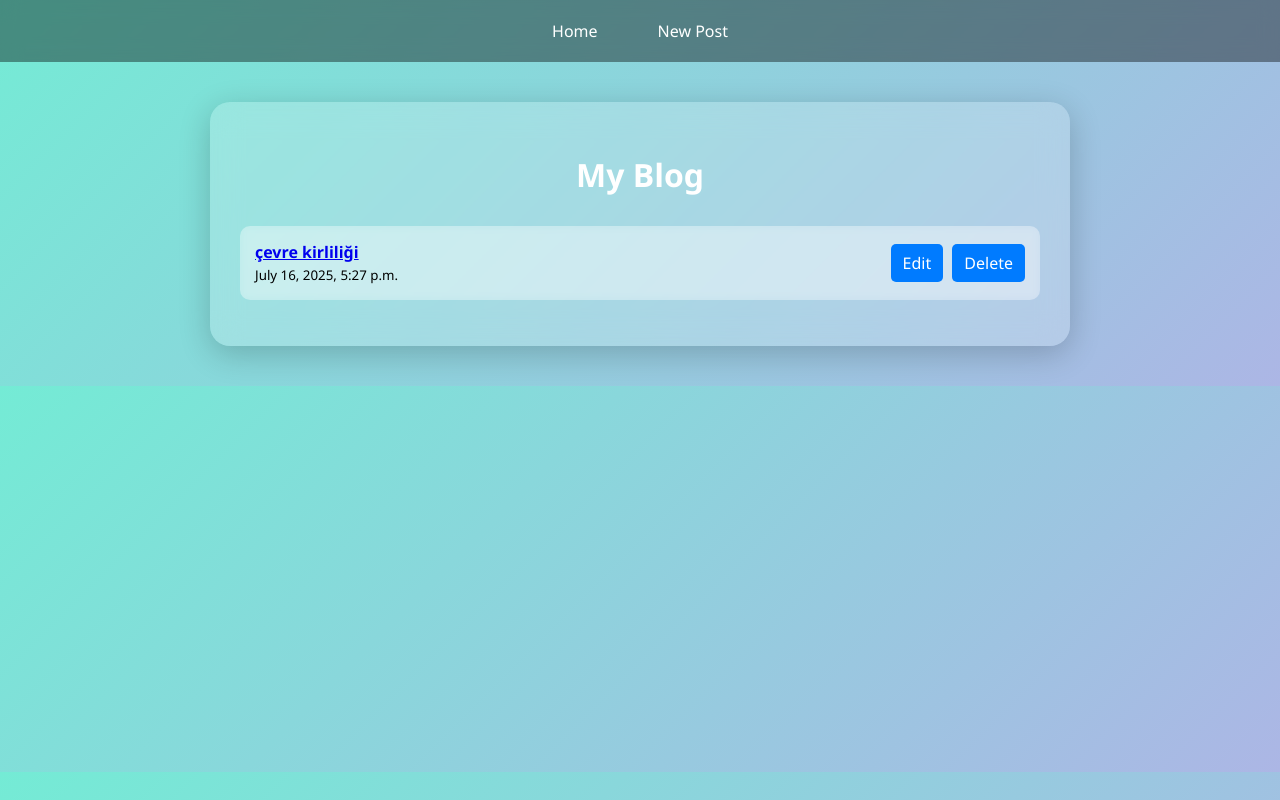
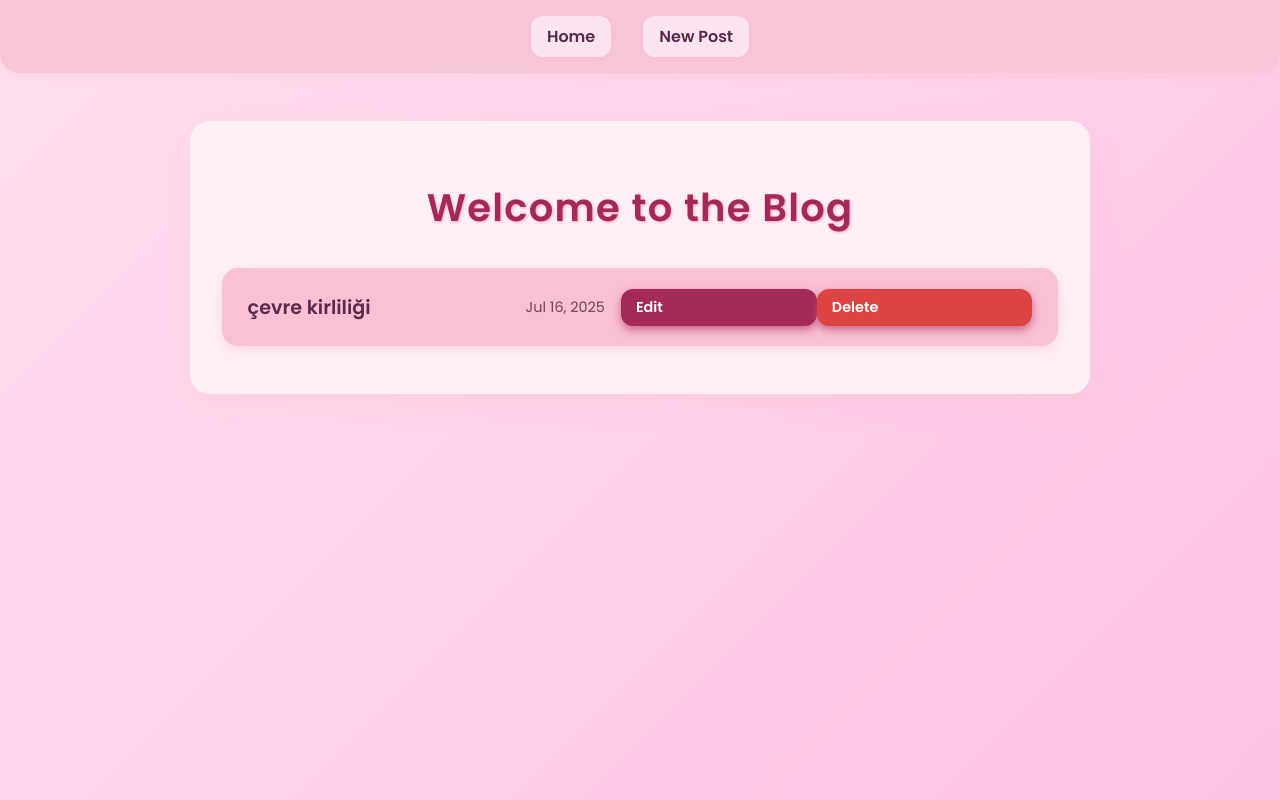
Before and after one commit to byznrdincer/blogapp, a Django app: page / in a window 1280 px wide. Run offline with Django 5.2, Linux system fonts and the light colour scheme; data comes from the database, SQL or seed files in the repository; both versions use the stored data as it was after the commit.

Commit message:
solved the problems

```diff
--- a/blogapp/templates/blog/home.html
+++ b/blogapp/templates/blog/home.html
@@ -1,102 +1,132 @@
+<!-- Örnek: blog/home.html pembe tonlarında tasarım -->
 <!DOCTYPE html>
 <html lang="en">
 <head>
-    <meta charset="UTF-8">
-    <meta name="viewport" content="width=device-width, initial-scale=1.0">
+  <meta charset="UTF-8" />
+  <meta name="viewport" content="width=device-width, initial-scale=1" />
   <title>Blog Home</title>
+  <link href="https://fonts.googleapis.com/css2?family=Poppins:wght@400;600&display=swap" rel="stylesheet" />
   <style>
+    * {
+      box-sizing: border-box;
+    }
     body {
-            background: linear-gradient(135deg, #74ebd5 0%, #ACB6E5 100%);
-            font-family: 'Segoe UI', Tahoma, Geneva, Verdana, sans-serif;
+      font-family: 'Poppins', sans-serif;
+      background: linear-gradient(135deg, #ffe0f0 0%, #ffc1e3 100%);
       margin: 0;
       padding: 0;
+      min-height: 100vh;
+      color: #5a2a4d;
     }
     .navbar {
-            backdrop-filter: blur(10px);
-            background-color: rgba(0, 0, 0, 0.4);
-            padding: 10px;
+      background: #f7c6d9;
+      padding: 1rem 2rem;
       display: flex;
       justify-content: center;
-            gap: 20px;
+      gap: 2rem;
+      box-shadow: 0 2px 10px rgba(255, 182, 193, 0.3);
+      position: sticky;
+      top: 0;
+      z-index: 100;
+      border-radius: 0 0 20px 20px;
     }
     .navbar a {
-            color: white;
+      color: #5a2a4d;
+      font-weight: 600;
       text-decoration: none;
-            padding: 10px 20px;
-            border-radius: 8px;
-            transition: background 0.3s;
+      padding: 0.5rem 1rem;
+      border-radius: 12px;
+      transition: background 0.3s ease;
+      background: #fce4f1;
+      box-shadow: 0 2px 5px rgba(255, 182, 193, 0.6);
     }
     .navbar a:hover {
-            background-color: rgba(255, 255, 255, 0.2);
+      background: #f9c1d3;
+      box-shadow: 0 4px 15px rgba(255, 145, 183, 0.8);
+      color: #3e1f35;
     }
     .container {
-            max-width: 800px;
-            margin: 40px auto;
-            background: rgba(255, 255, 255, 0.2);
-            backdrop-filter: blur(15px);
+      max-width: 900px;
+      margin: 3rem auto;
+      padding: 2rem;
+      background: #fff0f6;
       border-radius: 20px;
-            padding: 30px;
-            box-shadow: 0 8px 32px rgba(0, 0, 0, 0.2);
+      box-shadow: 0 10px 30px rgba(255, 192, 203, 0.3);
     }
     h1 {
       text-align: center;
-            color: white;
-            margin-bottom: 30px;
+      font-weight: 700;
+      font-size: 2.4rem;
+      margin-bottom: 2rem;
+      color: #a32958;
+      letter-spacing: 1.3px;
+      text-shadow: 1px 1px 3px #f3a0c4;
     }
     ul {
       list-style: none;
       padding: 0;
     }
-        li {
-            background: rgba(255, 255, 255, 0.3);
-            margin: 10px 0;
-            padding: 15px;
-            border-radius: 10px;
-            backdrop-filter: blur(5px);
+    ul li {
+      background: #f9c1d3;
+      margin: 1rem 0;
+      padding: 1.3rem 1.6rem;
+      border-radius: 16px;
+      box-shadow: 0 4px 12px rgba(255, 182, 193, 0.4);
+      transition: transform 0.3s ease, box-shadow 0.3s ease;
       display: flex;
       justify-content: space-between;
       align-items: center;
     }
-        a.btn {
-            background: #007BFF;
+    ul li:hover {
+      transform: translateY(-3px);
+      box-shadow: 0 8px 25px rgba(255, 105, 180, 0.6);
+    }
+    ul li a {
+      text-decoration: none;
+      font-weight: 600;
+      font-size: 1.2rem;
+      color: #5a2a4d;
+      flex-grow: 1;
+    }
+    ul li p {
+      margin: 0 1rem;
+      color: #7e3e58;
+      font-size: 0.9rem;
+      white-space: nowrap;
+    }
+    .btn {
+      background-color: #a32958;
       color: white;
-            padding: 8px 12px;
+      padding: 8px 15px;
+      border-radius: 12px;
       text-decoration: none;
-            border-radius: 5px;
-            margin-left: 5px;
-            transition: 0.3s;
+      font-weight: 600;
+      box-shadow: 0 4px 8px #c35078cc;
+      transition: background-color 0.3s ease;
+      font-size: 0.9rem;
     }
-        a.btn:hover {
-            background: #0056b3;
-        }
-        .delete {
-            background: #dc3545;
-        }
-        .delete:hover {
-            background: #b02a37;
+    .btn:hover {
+      background-color: #7e2243;
+      box-shadow: 0 6px 14px #a3265ecc;
     }
   </style>
 </head>
 <body>
 
-    <div class="navbar">
+  <nav class="navbar">
     <a href="{% url 'home' %}">Home</a>
     <a href="{% url 'post_new' %}">New Post</a>
-    </div>
+  </nav>
 
   <div class="container">
-        <h1>My Blog</h1>
+    <h1>Welcome to the Blog</h1>
     <ul>
       {% for post in posts %}
       <li>
-                <div>
-                    <a href="{% url 'post_detail' post.id %}"><strong>{{ post.title }}</strong></a><br>
-                    <small>{{ post.date_posted }}</small>
-                </div>
-                <div>
+        <a href="{% url 'post_detail' post.id %}">{{ post.title }}</a>
+        <p>{{ post.date_posted|date:"M d, Y" }}</p>
         <a href="{% url 'post_edit' post.id %}" class="btn">Edit</a>
-                    <a href="{% url 'post_delete' post.id %}" class="btn delete">Delete</a>
-                </div>
+        <a href="{% url 'post_delete' post.id %}" class="btn" style="background:#d44;">Delete</a>
       </li>
       {% endfor %}
     </ul>
```
Also changed, not shown: blogapp/templates/blog/post_detail.html (+75 -39 lines), blogapp/templates/blog/post_edit.html (+40 -30 lines), db.sqlite3. Lines whose indentation alone changed are shown as unchanged.
